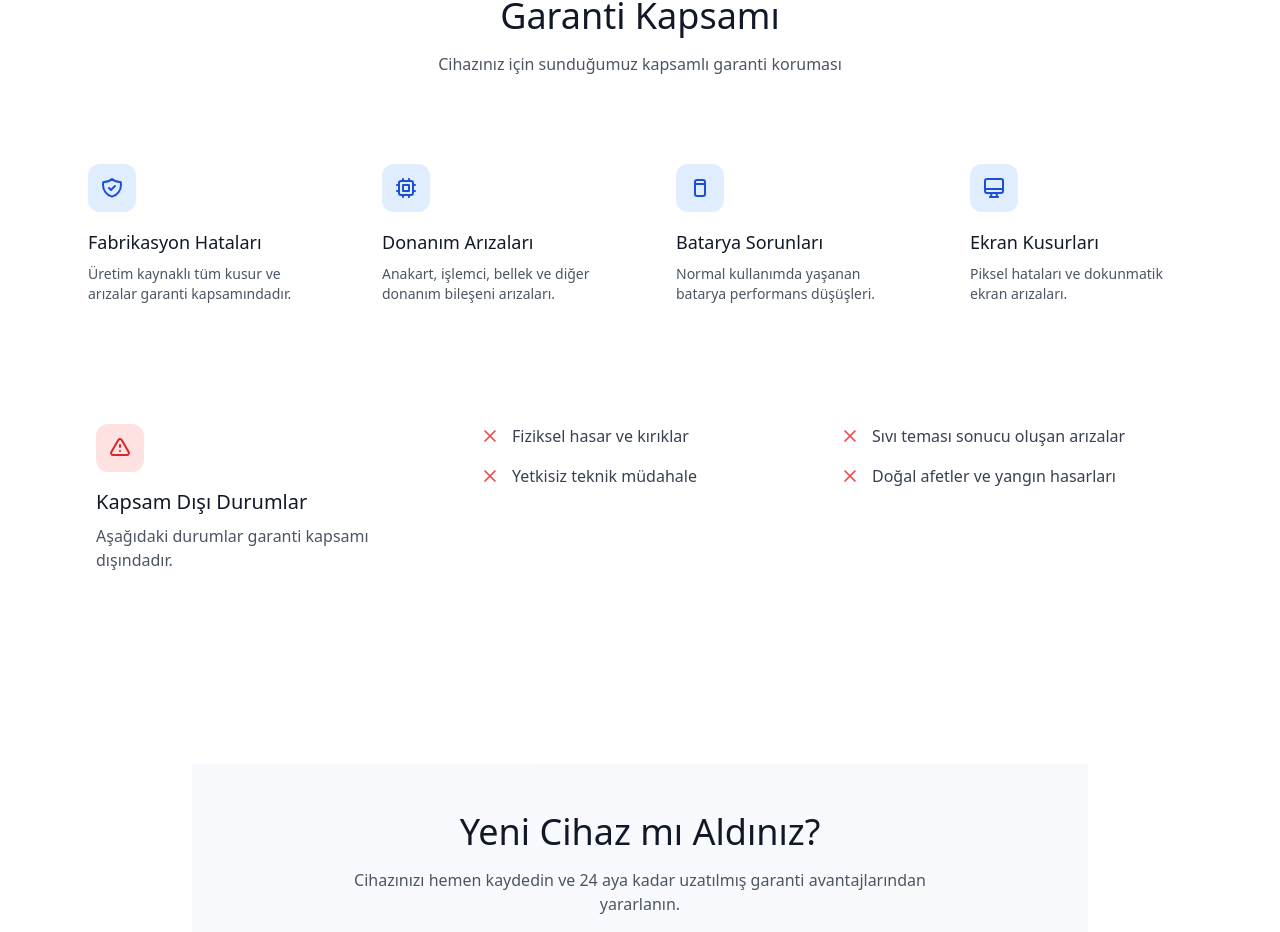
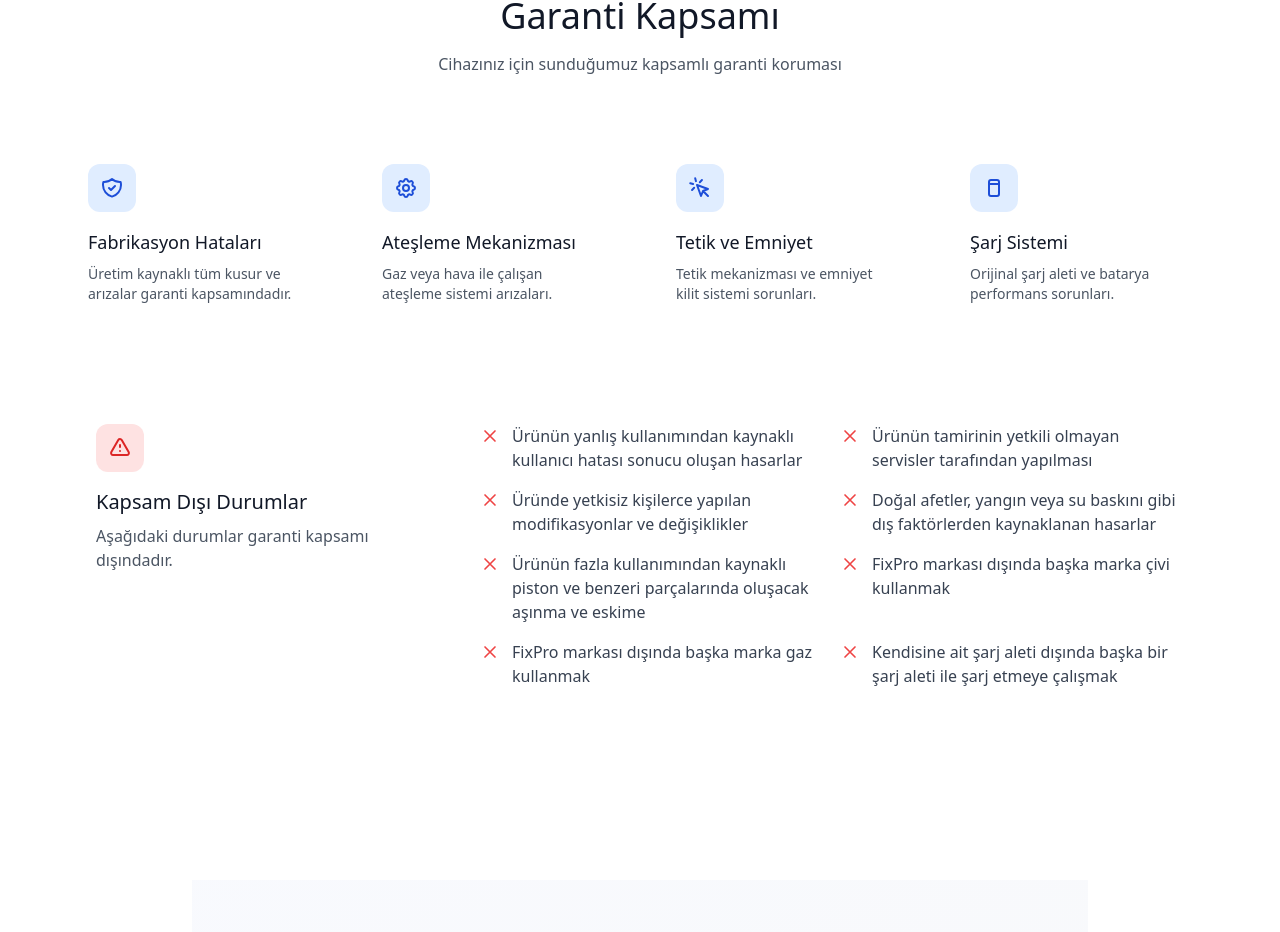
Before and after one commit to alialaca/fx-garanti-ui, a Nuxt app: page / in a window 1280 px wide. Shown: the part 804-1736 px from the top of the page. Built offline with nearby package versions, Linux system fonts and the light colour scheme.

Commit message:
refactor: Update warranty issue list and exclusions for clarity
- Replace generic hardware icons with context-specific ones (e.g., cog, trigger)
- Revise warranty issue descriptions to align with product terminology
- Expand exclusions list to detail misuse and unauthorized modifications

```diff
--- a/app/pages/index.vue
+++ b/app/pages/index.vue
@@ -62,27 +62,31 @@ const coverageItems = [
     description: 'Üretim kaynaklı tüm kusur ve arızalar garanti kapsamındadır.'
   },
   {
-    icon: 'cpu',
-    title: 'Donanım Arızaları',
-    description: 'Anakart, işlemci, bellek ve diğer donanım bileşeni arızaları.'
+    icon: 'cog',
+    title: 'Ateşleme Mekanizması',
+    description: 'Gaz veya hava ile çalışan ateşleme sistemi arızaları.'
+  },
+  {
+    icon: 'trigger',
+    title: 'Tetik ve Emniyet',
+    description: 'Tetik mekanizması ve emniyet kilit sistemi sorunları.'
   },
   {
     icon: 'battery',
-    title: 'Batarya Sorunları',
-    description: 'Normal kullanımda yaşanan batarya performans düşüşleri.'
-  },
-  {
-    icon: 'screen',
-    title: 'Ekran Kusurları',
-    description: 'Piksel hataları ve dokunmatik ekran arızaları.'
+    title: 'Şarj Sistemi',
+    description: 'Orijinal şarj aleti ve batarya performans sorunları.'
   }
 ]
 
 const exclusions = [
-  'Fiziksel hasar ve kırıklar',
-  'Sıvı teması sonucu oluşan arızalar',
-  'Yetkisiz teknik müdahale',
-  'Doğal afetler ve yangın hasarları'
+  'Ürünün yanlış kullanımından kaynaklı kullanıcı hatası sonucu oluşan hasarlar',
+  'Ürünün tamirinin yetkili olmayan servisler tarafından yapılması',
+  'Üründe yetkisiz kişilerce yapılan modifikasyonlar ve değişiklikler',
+  'Doğal afetler, yangın veya su baskını gibi dış faktörlerden kaynaklanan hasarlar',
+  'Ürünün fazla kullanımından kaynaklı piston ve benzeri parçalarında oluşacak aşınma ve eskime',
+  'FixPro markası dışında başka marka çivi kullanmak',
+  'FixPro markası dışında başka marka gaz kullanmak',
+  'Kendisine ait şarj aleti dışında başka bir şarj aleti ile şarj etmeye çalışmak'
 ]
 </script>
 
@@ -240,17 +244,18 @@ const exclusions = [
               <svg v-if="item.icon === 'shield'" class="w-6 h-6 text-primary-600 dark:text-primary-400" fill="none" viewBox="0 0 24 24" stroke="currentColor">
                 <path stroke-linecap="round" stroke-linejoin="round" stroke-width="2" d="M9 12l2 2 4-4m5.618-4.016A11.955 11.955 0 0112 2.944a11.955 11.955 0 01-8.618 3.04A12.02 12.02 0 003 9c0 5.591 3.824 10.29 9 11.622 5.176-1.332 9-6.03 9-11.622 0-1.042-.133-2.052-.382-3.016z" />
               </svg>
-              <!-- CPU Icon -->
-              <svg v-else-if="item.icon === 'cpu'" class="w-6 h-6 text-primary-600 dark:text-primary-400" fill="none" viewBox="0 0 24 24" stroke="currentColor">
-                <path stroke-linecap="round" stroke-linejoin="round" stroke-width="2" d="M9 3v2m6-2v2M9 19v2m6-2v2M5 9H3m2 6H3m18-6h-2m2 6h-2M7 19h10a2 2 0 002-2V7a2 2 0 00-2-2H7a2 2 0 00-2 2v10a2 2 0 002 2zM9 9h6v6H9V9z" />
+              <!-- Cog Icon -->
+              <svg v-else-if="item.icon === 'cog'" class="w-6 h-6 text-primary-600 dark:text-primary-400" fill="none" viewBox="0 0 24 24" stroke="currentColor">
+                <path stroke-linecap="round" stroke-linejoin="round" stroke-width="2" d="M10.325 4.317c.426-1.756 2.924-1.756 3.35 0a1.724 1.724 0 002.573 1.066c1.543-.94 3.31.826 2.37 2.37a1.724 1.724 0 001.065 2.572c1.756.426 1.756 2.924 0 3.35a1.724 1.724 0 00-1.066 2.573c.94 1.543-.826 3.31-2.37 2.37a1.724 1.724 0 00-2.572 1.065c-.426 1.756-2.924 1.756-3.35 0a1.724 1.724 0 00-2.573-1.066c-1.543.94-3.31-.826-2.37-2.37a1.724 1.724 0 00-1.065-2.572c-1.756-.426-1.756-2.924 0-3.35a1.724 1.724 0 001.066-2.573c-.94-1.543.826-3.31 2.37-2.37.996.608 2.296.07 2.572-1.065z" />
+                <path stroke-linecap="round" stroke-linejoin="round" stroke-width="2" d="M15 12a3 3 0 11-6 0 3 3 0 016 0z" />
+              </svg>
+              <!-- Trigger Icon (hand pointer) -->
+              <svg v-else-if="item.icon === 'trigger'" class="w-6 h-6 text-primary-600 dark:text-primary-400" fill="none" viewBox="0 0 24 24" stroke="currentColor">
+                <path stroke-linecap="round" stroke-linejoin="round" stroke-width="2" d="M15 15l-2 5L9 9l11 4-5 2zm0 0l5 5M7.188 2.239l.777 2.897M5.136 7.965l-2.898-.777M13.95 4.05l-2.122 2.122m-5.657 5.656l-2.12 2.122" />
               </svg>
               <!-- Battery Icon -->
               <svg v-else-if="item.icon === 'battery'" class="w-6 h-6 text-primary-600 dark:text-primary-400" fill="none" viewBox="0 0 24 24" stroke="currentColor">
                 <path stroke-linecap="round" stroke-linejoin="round" stroke-width="2" d="M17 8V6a2 2 0 00-2-2H9a2 2 0 00-2 2v2m10 0v10a2 2 0 01-2 2H9a2 2 0 01-2-2V8m10 0H7" />
-              </svg>
-              <!-- Screen Icon -->
-              <svg v-else-if="item.icon === 'screen'" class="w-6 h-6 text-primary-600 dark:text-primary-400" fill="none" viewBox="0 0 24 24" stroke="currentColor">
-                <path stroke-linecap="round" stroke-linejoin="round" stroke-width="2" d="M9.75 17L9 20l-1 1h8l-1-1-.75-3M3 13h18M5 17h14a2 2 0 002-2V5a2 2 0 00-2-2H5a2 2 0 00-2 2v10a2 2 0 002 2z" />
               </svg>
             </div>
             <h3 class="font-display text-lg text-gray-900 dark:text-white mb-2">{{ item.title }}</h3>
```
